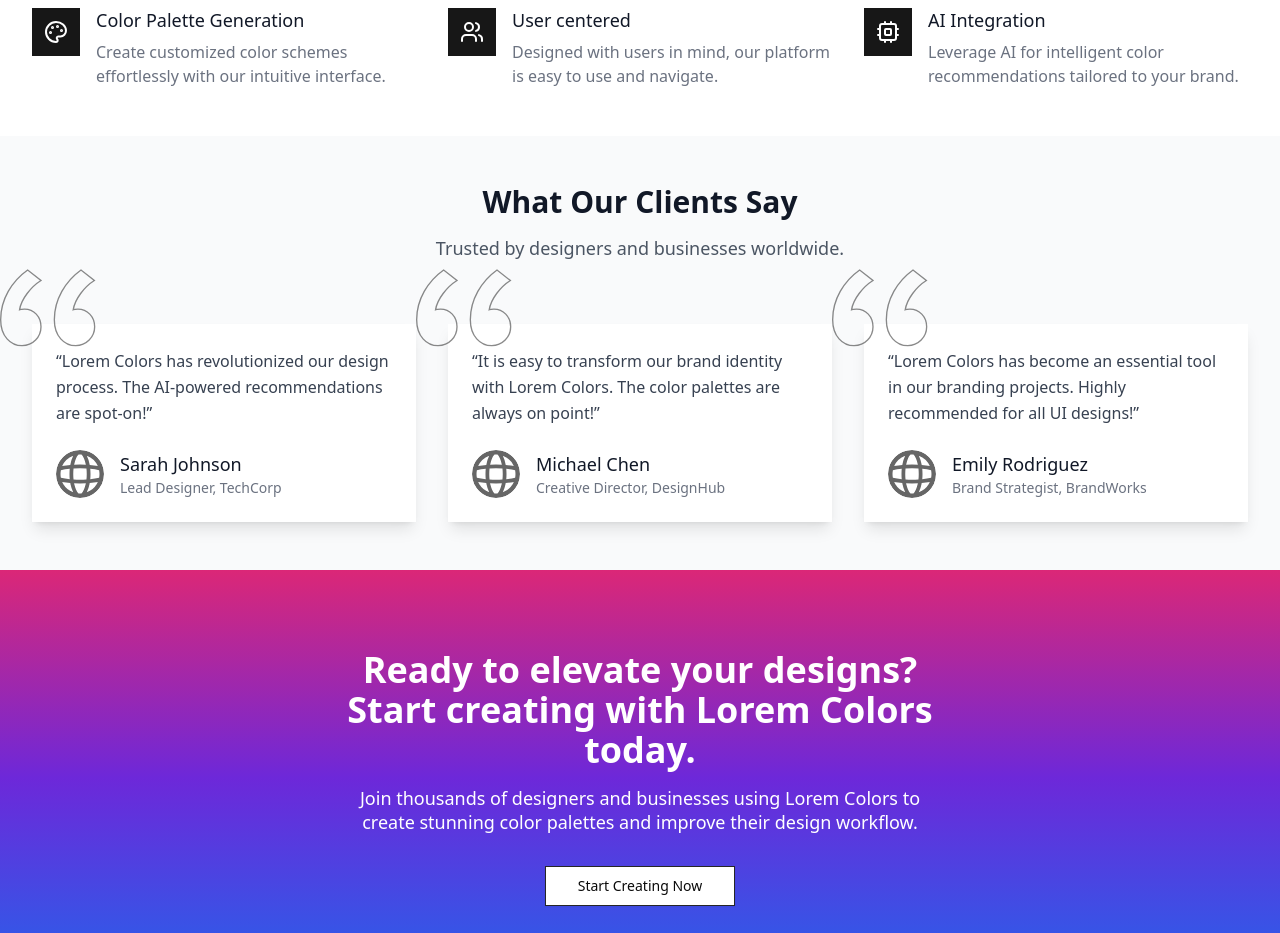
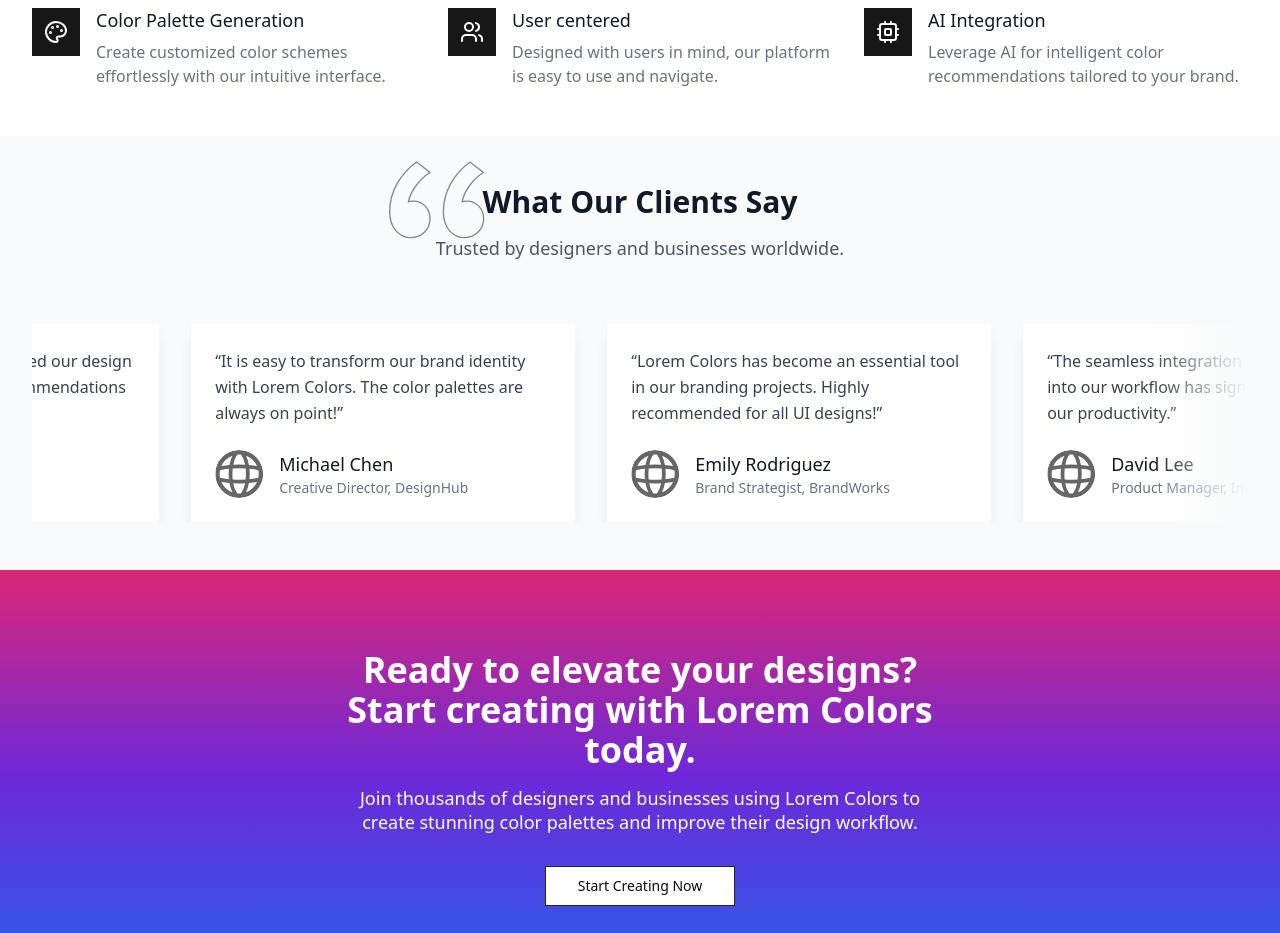
Before and after one commit to peterkessibu/lorem-colors, a Next.js app: page / in a window 1280 px wide. Shown: the part 1040-1973 px from the top of the page. Built offline with nearby package versions, Linux system fonts and the light colour scheme.

Commit message:
Refactor Testimonials component for improved carousel functionality and layout; add new testimonials

```diff
--- a/components/Testimonials.js
+++ b/components/Testimonials.js
@@ -1,10 +1,8 @@
 import { useState, useEffect } from "react";
 import Image from "next/image";
-import { motion, AnimatePresence } from "framer-motion";
+import { motion } from "framer-motion";
 
 export default function Testimonials() {
-  const [current, setCurrent] = useState(0);
-
   const testimonials = [
     {
       content:
@@ -33,41 +31,50 @@ export default function Testimonials() {
         image: "/globe.svg",
       },
     },
+    {
+      content:
+        "The seamless integration of Lorem Colors into our workflow has significantly boosted our productivity.",
+      author: {
+        name: "David Lee",
+        role: "Product Manager, InnovateX",
+        image: "/globe.svg",
+      },
+    },
   ];
+
+  const duplicatedTestimonials = [...testimonials, ...testimonials];
+
+  const [animate, setAnimate] = useState(false);
+
   useEffect(() => {
-    const interval = setInterval(() => {
-      setCurrent((prev) => (prev + 1) % testimonials.length);
-    }, 8000); // 5 seconds
+    const timer = setTimeout(() => {
+      setAnimate(true);
+    }, 2000);
 
-    return () => clearInterval(interval);
+    return () => clearTimeout(timer);
   }, []);
 
+  const carouselVariants = {
+    animate: {
+      x: ["0%", "-50%"],
+      transition: {
+        x: {
+          repeat: Infinity,
+          repeatType: "mirror",
+          duration: 25,
+          ease: "linear",
+        },
+      },
+    },
+  };
+
   return (
-    <section className="bg-gray-50 py-12 px-4 sm:px-6 lg:px-8">
+    <section className="relative bg-gray-50 py-12 px-4 sm:px-6 lg:px-8">
       <div className="max-w-7xl mx-auto">
-        {/* Section Header */}
-        <div className="mb-16">
-          <h2 className="text-3xl font-extrabold text-gray-900 text-center">
-            What Our Clients Say
-          </h2>
-          <p className="mt-4 text-lg leading-6 text-gray-600 text-center">
-            Trusted by designers and businesses worldwide.
-          </p>
-        </div>
-
-        {/* Mobile Carousel */}
-        <div className="mt-10 md:hidden relative">
-          <AnimatePresence>
-            <motion.div
-              key={current}
-              initial="enter"
-              animate="center"
-              exit="exit"
-              transition={{ duration: 0.5 }}
-              className="bg-white p-6 rounded-lg shadow-lg flex flex-col h-full overflow-hidden"
-            >
+        <div className="mb-16 relative flex flex-col items-center">
+          {/* SVG Quote Icon */}
+          <div className="absolute top-4 md:left-1/3 left-0 transform -translate-x-1/2 -translate-y-12 w-12 h-12 md:w-24 md:h-24 text-primary opacity-50 pointer-events-none">
             <svg
-                className="absolute top-0 left-0 transform -translate-x-8 -translate-y-16 w-24 h-24 text-primary opacity-50"
               stroke="currentColor"
               fill="none"
               viewBox="0 0 144 144"
@@ -78,66 +85,32 @@ export default function Testimonials() {
                 d="M41.485 15C17.753 31.753 1 59.208 1 89.455c0 24.664 14.891 39.09 32.109 39.09 16.287 0 28.386-13.03 28.386-28.387 0-15.356-10.703-26.524-24.663-26.524-2.792 0-6.515.465-7.446.93 2.327-15.821 17.218-34.435 32.11-43.742L41.485 15zm80.04 0c-23.268 16.753-40.02 44.208-40.02 74.455 0 24.664 14.891 39.09 32.109 39.09 15.822 0 28.386-13.03 28.386-28.387 0-15.356-11.168-26.524-25.129-26.524-2.792 0-6.049.465-6.98.93 2.327-15.821 16.753-34.435 31.644-43.742L121.525 15z"
               />
             </svg>
+          </div>
 
-              {/* Testimonial Content */}
-              <motion.div
-                className="mt-3 text-base text-gray-500 sm:mt-5 sm:text-lg sm:max-w-xl sm:mx-auto md:mt-5 md:text-xl lg:mx-0"
-                initial={{ opacity: 0, y: 20 }}
-                animate={{ opacity: 1, y: 0 }}
-                transition={{ duration: 0.5, delay: 0.2 }}
-              >
-                <blockquote className="relative z-10 flex-1">
-                  <div className="text-gray-700 text-base leading-relaxed mb-6">
-                    “{testimonials[current].content}”
-                  </div>
-                  <footer className="flex items-center">
-                    <div className="flex-shrink-0">
-                      <Image
-                        className="h-12 w-12 rounded-full"
-                        src={testimonials[current].author.image}
-                        alt={`Testimonial author ${testimonials[current].author.name}`}
-                        width={48}
-                        height={48}
-                      />
-                    </div>
-                    <div className="ml-4">
-                      <h4 className="text-lg font-medium text-gray-900">
-                        {testimonials[current].author.name}
-                      </h4>
-                      <p className="text-sm text-gray-500">
-                        {testimonials[current].author.role}
+          {/* Section Header */}
+          <h2 className="text-3xl font-extrabold text-gray-900 text-center relative z-10">
+            What Our Clients Say
+          </h2>
+          <p className="mt-4 text-lg leading-6 text-gray-600 text-center relative z-10">
+            Trusted by designers and businesses worldwide.
           </p>
         </div>
-                  </footer>
-                </blockquote>
-              </motion.div>
-            </motion.div>
-          </AnimatePresence>
-        </div>
 
-        {/* Tablet and Desktop Grid */}
-        <div className="mt-12 hidden md:grid md:grid-cols-2 lg:grid-cols-3 gap-8">
-          {testimonials.map((testimonial, index) => (
+        {/* Infinite Carousel */}
+        <div className="relative overflow-hidden">
+          <motion.div
+            className="flex space-x-8"
+            variants={carouselVariants}
+            animate={animate ? "animate" : ""}
+            style={{ width: `${(duplicatedTestimonials.length / 3) * 100}%` }}
+          >
+            {duplicatedTestimonials.map((testimonial, index) => (
               <div
                 key={index}
-              className="bg-white p-6 rounded-lg shadow-lg flex flex-col relative"
+                className="bg-white p-6 rounded-lg shadow-lg flex-shrink-0 w-96"
               >
-              {/* Decorative SVG */}
-              <svg
-                className="absolute top-0 left-0 transform -translate-x-8 -translate-y-16 w-24 h-24 text-primary opacity-50 hidden md:block"
-                stroke="currentColor"
-                fill="none"
-                viewBox="0 0 144 144"
-                aria-hidden="true"
-              >
-                <path
-                  strokeWidth={2}
-                  d="M41.485 15C17.753 31.753 1 59.208 1 89.455c0 24.664 14.891 39.09 32.109 39.09 16.287 0 28.386-13.03 28.386-28.387 0-15.356-10.703-26.524-24.663-26.524-2.792 0-6.515.465-7.446.93 2.327-15.821 17.218-34.435 32.11-43.742L41.485 15zm80.04 0c-23.268 16.753-40.02 44.208-40.02 74.455 0 24.664 14.891 39.09 32.109 39.09 15.822 0 28.386-13.03 28.386-28.387 0-15.356-11.168-26.524-25.129-26.524-2.792 0-6.049.465-6.98.93 2.327-15.821 16.753-34.435 31.644-43.742L121.525 15z"
-                />
-              </svg>
-
                 {/* Testimonial Content */}
-              <blockquote className="relative z-10 flex-1">
+                <blockquote className="flex-1">
                   <div className="text-gray-700 text-base leading-relaxed mb-6">
                     “{testimonial.content}”
                   </div>
@@ -163,6 +136,9 @@ export default function Testimonials() {
                 </blockquote>
               </div>
             ))}
+          </motion.div>
+          {/* Blurred Gradient Overlay */}
+          <div className="absolute top-0 right-0 h-full w-24 bg-gradient-to-l from-gray-50 to-transparent pointer-events-none"></div>
         </div>
       </div>
     </section>
```
Lines whose indentation alone changed are shown as unchanged.
